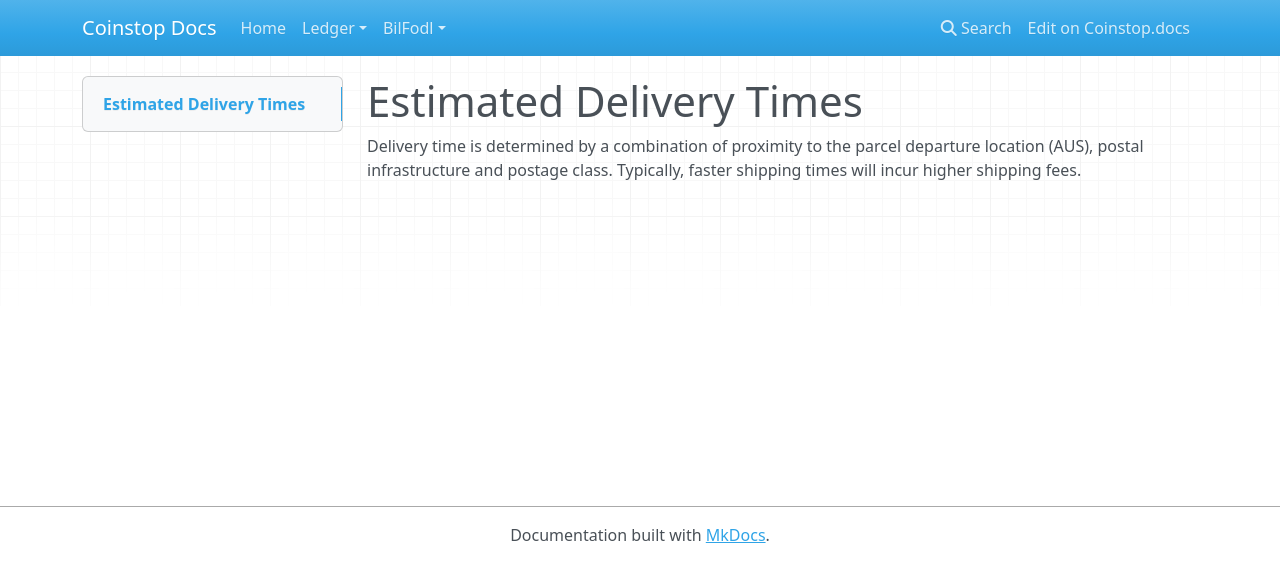
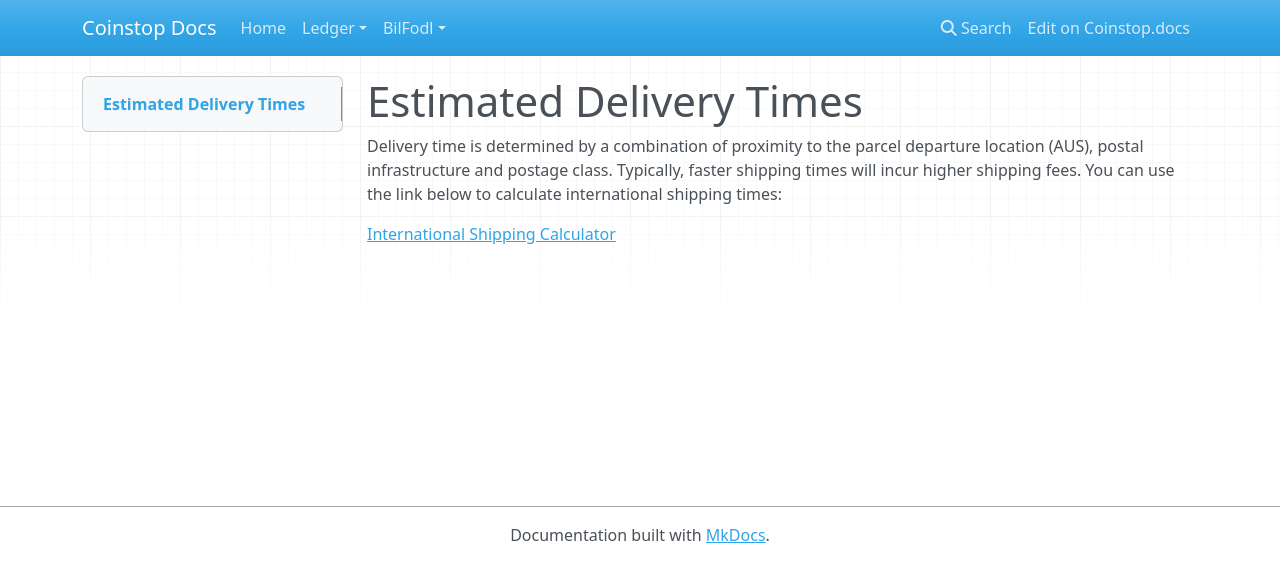
Before and after one commit to coinstopio/coinstopio.docs, an MkDocs documentation site: the page built from docs/ShippingDelivery/InternationalShipping/EstimatedDeliveryTimes.md, in a window 1280 px wide. Shown: the top 582 px of the page. Built offline with MkDocs 1.6.1, drawn with Linux system fonts in a browser that asks for light colours; nearby versions of some CDN libraries.

Commit message:
Update EstimatedDeliveryTimes.md

```diff
--- a/docs/ShippingDelivery/InternationalShipping/EstimatedDeliveryTimes.md
+++ b/docs/ShippingDelivery/InternationalShipping/EstimatedDeliveryTimes.md
@@ -1,4 +1,6 @@
 
 # Estimated Delivery Times
 
-Delivery time is determined by a combination of proximity to the parcel departure location (AUS), postal infrastructure and postage class. Typically, faster shipping times will incur higher shipping fees.
+Delivery time is determined by a combination of proximity to the parcel departure location (AUS), postal infrastructure and postage class. Typically, faster shipping times will incur higher shipping fees. You can use the link below to calculate international shipping times:
+
+[International Shipping Calculator](https://auspost.com.au/parcels-mail/calculate-postage-delivery-times/#/)
```
